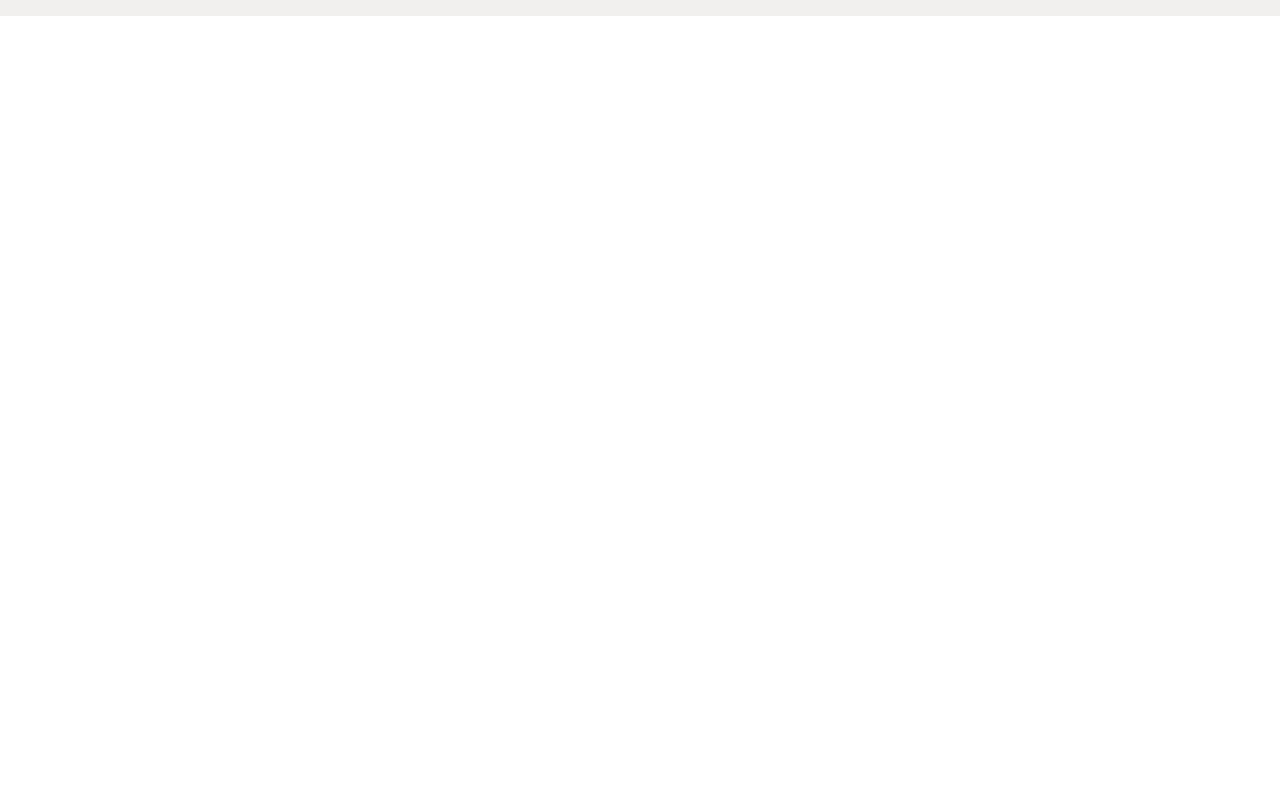
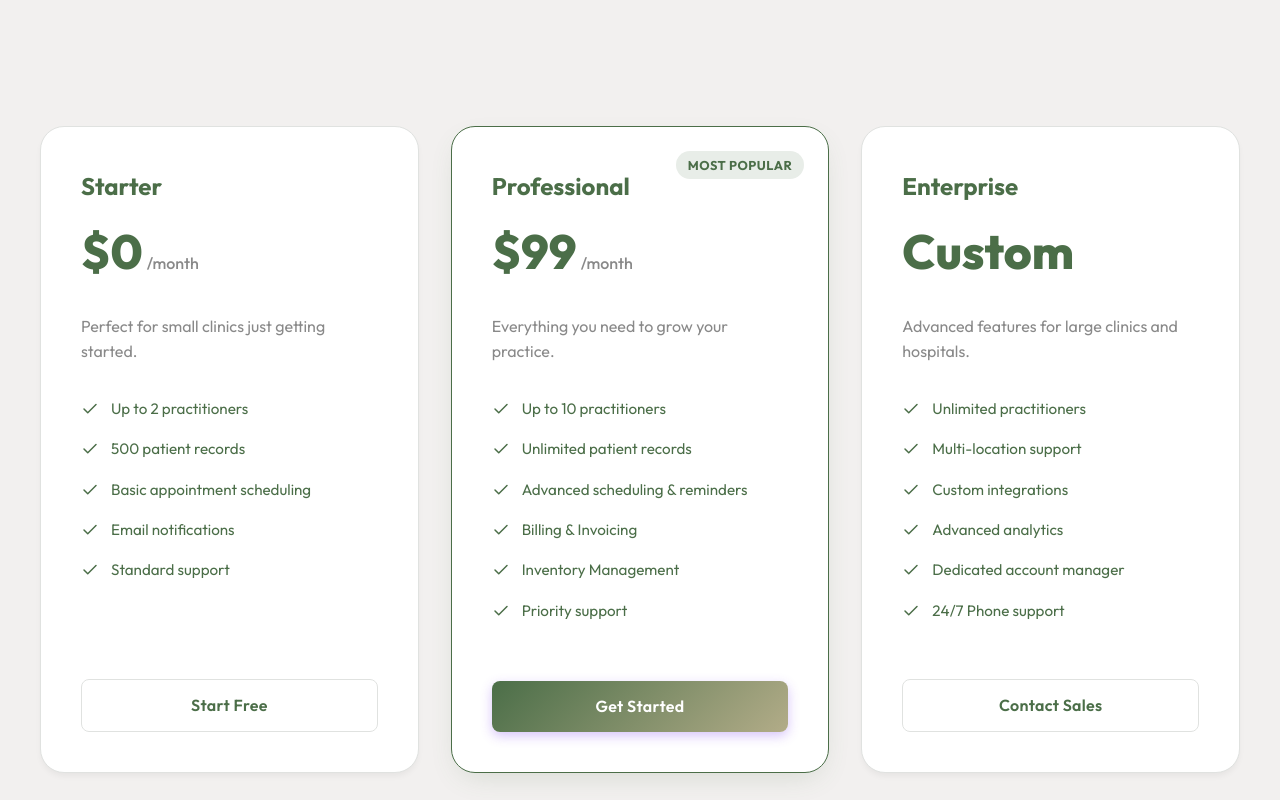
Before and after one commit to Danialjatt/Tekvia.Danial, a React (Vite) app: page /pricing in a window 1280 px wide. Shown: the part 420-1220 px from the top of the page. Before the commit the page ends 800 px from the top, so only its background shows below. Built offline with nearby package versions, Linux system fonts and the light colour scheme.

Commit message:
TheFinalCommit

```diff
--- a/src/App.jsx
+++ b/src/App.jsx
@@ -6,6 +6,7 @@ import SignUp from './components/SignUp';
 import SignIn from './components/SignIn';
 import Footer from './components/Footer';
 
+import Pricing from './components/Pricing';
 import ForClinics from './components/ForClinics';
 
 function App() {
@@ -19,6 +20,7 @@ function App() {
         <Route path="/" element={<Home />} />
         <Route path="/home" element={<Home />} />
         <Route path="/contact" element={<ContactUs />} />
+        <Route path="/pricing" element={<Pricing />} />
         <Route path="/clinics" element={<ForClinics />} />
         <Route path="/signup" element={<SignUp />} />
         <Route path="/login" element={<SignIn />} />
--- a/src/components/Navbar.jsx
+++ b/src/components/Navbar.jsx
@@ -27,7 +27,7 @@ const Navbar = () => {
                         <li className="nav-item">
                             <Link to="/">Home</Link>
                         </li>
-                        <li className="nav-item"><a href="/#pricing">Pricing</a></li>
+                        <li className="nav-item"><Link to="/pricing">Pricing</Link></li>
                         <li className="nav-item"><Link to="/clinics">For Clinics</Link></li>
                         <li className="nav-item"><Link to="/contact">Contact Us</Link></li>
                     </ul>
@@ -50,7 +50,7 @@ const Navbar = () => {
                     <div className="mobile-menu">
                         <ul className="mobile-nav-links">
                             <li><Link to="/" onClick={() => setIsMobileMenuOpen(false)}>Home</Link></li>
-                            <li><a href="/#pricing">Pricing</a></li>
+                            <li><Link to="/pricing" onClick={() => setIsMobileMenuOpen(false)}>Pricing</Link></li>
                             <li><Link to="/clinics" onClick={() => setIsMobileMenuOpen(false)}>For Clinics</Link></li>
                             <li><Link to="/contact" onClick={() => setIsMobileMenuOpen(false)}>Contact Us</Link></li>
                             <li className="mobile-actions">
--- /dev/null
+++ b/src/components/Pricing.css
@@ -0,0 +1,145 @@
+.pricing-page {
+    padding-top: var(--header-height);
+    background-color: var(--color-bg-light);
+    min-height: 100vh;
+}
+
+.pricing-header {
+    background-color: var(--color-white);
+    padding: 6rem 0 4rem;
+    text-align: center;
+}
+
+.pricing-title {
+    font-size: 3.5rem;
+    font-weight: 800;
+    margin-bottom: 1.5rem;
+    color: var(--color-text-main);
+}
+
+.pricing-subtitle {
+    font-size: 1.25rem;
+    color: var(--color-text-light);
+    max-width: 600px;
+    margin: 0 auto;
+}
+
+.pricing-content {
+    padding: 6rem 0;
+}
+
+.pricing-grid {
+    display: grid;
+    grid-template-columns: repeat(3, 1fr);
+    gap: 2rem;
+    margin-top: 2rem;
+}
+
+.pricing-card {
+    background: white;
+    border-radius: var(--radius-lg);
+    padding: 2.5rem;
+    box-shadow: 0 4px 6px -1px rgba(0, 0, 0, 0.05);
+    transition: transform 0.3s ease, box-shadow 0.3s ease;
+    border: 1px solid var(--color-border);
+    display: flex;
+    flex-direction: column;
+    position: relative;
+    overflow: hidden;
+}
+
+.pricing-card:hover {
+    transform: translateY(-5px);
+    box-shadow: var(--shadow-soft);
+}
+
+.pricing-card.popular {
+    border-color: var(--color-primary);
+    box-shadow: 0 10px 30px -10px rgba(75, 110, 72, 0.2);
+}
+
+.popular-badge {
+    position: absolute;
+    top: 1.5rem;
+    right: 1.5rem;
+    background: var(--color-primary-light);
+    color: var(--color-primary);
+    padding: 0.25rem 0.75rem;
+    border-radius: 50px;
+    font-size: 0.8rem;
+    font-weight: 700;
+    text-transform: uppercase;
+    letter-spacing: 0.5px;
+}
+
+.plan-name {
+    font-size: 1.5rem;
+    font-weight: 700;
+    margin-bottom: 0.5rem;
+    color: var(--color-text-main);
+}
+
+.plan-price {
+    font-size: 3rem;
+    font-weight: 800;
+    color: var(--color-text-main);
+    margin-bottom: 1.5rem;
+    display: flex;
+    align-items: baseline;
+    gap: 0.25rem;
+}
+
+.plan-period {
+    font-size: 1rem;
+    color: var(--color-text-light);
+    font-weight: 500;
+}
+
+.plan-description {
+    color: var(--color-text-light);
+    margin-bottom: 2rem;
+    line-height: 1.6;
+}
+
+.plan-features {
+    margin-bottom: 2.5rem;
+    flex: 1;
+}
+
+.feature-item {
+    display: flex;
+    align-items: center;
+    gap: 0.75rem;
+    margin-bottom: 1rem;
+    font-size: 0.95rem;
+    color: var(--color-text-main);
+}
+
+.feature-icon {
+    color: var(--color-success);
+    flex-shrink: 0;
+}
+
+.pricing-btn {
+    width: 100%;
+    margin-top: auto;
+}
+
+@media (max-width: 968px) {
+    .pricing-grid {
+        grid-template-columns: repeat(2, 1fr);
+    }
+}
+
+@media (max-width: 768px) {
+    .pricing-grid {
+        grid-template-columns: 1fr;
+        max-width: 500px;
+        margin-left: auto;
+        margin-right: auto;
+    }
+
+    .pricing-title {
+        font-size: 2.5rem;
+    }
+}
--- /dev/null
+++ b/src/components/Pricing.jsx
@@ -0,0 +1,108 @@
+import React from 'react';
+import { Check, X } from 'lucide-react';
+import { Link } from 'react-router-dom';
+import './Pricing.css';
+
+const Pricing = () => {
+    // Placeholder data - can be easily updated later
+    const plans = [
+        {
+            name: "Starter",
+            price: "$0",
+            period: "/month",
+            description: "Perfect for small clinics just getting started.",
+            features: [
+                "Up to 2 practitioners",
+                "500 patient records",
+                "Basic appointment scheduling",
+                "Email notifications",
+                "Standard support"
+            ],
+            buttonText: "Start Free",
+            buttonLink: "/signup",
+            isPopular: false
+        },
+        {
+            name: "Professional",
+            price: "$99",
+            period: "/month",
+            description: "Everything you need to grow your practice.",
+            features: [
+                "Up to 10 practitioners",
+                "Unlimited patient records",
+                "Advanced scheduling & reminders",
+                "Billing & Invoicing",
+                "Inventory Management",
+                "Priority support"
+            ],
+            buttonText: "Get Started",
+            buttonLink: "/signup",
+            isPopular: true
+        },
+        {
+            name: "Enterprise",
+            price: "Custom",
+            period: "",
+            description: "Advanced features for large clinics and hospitals.",
+            features: [
+                "Unlimited practitioners",
+                "Multi-location support",
+                "Custom integrations",
+                "Advanced analytics",
+                "Dedicated account manager",
+                "24/7 Phone support"
+            ],
+            buttonText: "Contact Sales",
+            buttonLink: "/contact",
+            isPopular: false
+        }
+    ];
+
+    return (
+        <div className="pricing-page">
+            <div className="pricing-header">
+                <div className="container">
+                    <h1 className="pricing-title">Simple, Transparent Pricing</h1>
+                    <p className="pricing-subtitle">
+                        Choose the plan that fits your clinic's needs. clear pricing, no hidden fees.
+                    </p>
+                </div>
+            </div>
+
+            <div className="container pricing-content">
+                <div className="pricing-grid">
+                    {plans.map((plan, index) => (
+                        <div key={index} className={`pricing-card ${plan.isPopular ? 'popular' : ''}`}>
+                            {plan.isPopular && <div className="popular-badge">Most Popular</div>}
+
+                            <h3 className="plan-name">{plan.name}</h3>
+                            <div className="plan-price">
+                                {plan.price}
+                                <span className="plan-period">{plan.period}</span>
+                            </div>
+                            <p className="plan-description">{plan.description}</p>
+
+                            <div className="plan-features">
+                                {plan.features.map((feature, idx) => (
+                                    <div key={idx} className="feature-item">
+                                        <Check size={18} className="feature-icon" />
+                                        <span>{feature}</span>
+                                    </div>
+                                ))}
+                            </div>
+
+                            <Link
+                                to={plan.buttonLink}
+                                className={`btn ${plan.isPopular ? 'btn-primary' : 'btn-outline'} pricing-btn`}
+                            >
+                                {plan.buttonText}
+                            </Link>
+                        </div>
+                    ))}
+                </div>
+            </div>
+        </div>
+    );
+};
+
+export default Pricing;
--- a/src/components/Support.jsx
+++ b/src/components/Support.jsx
@@ -9,7 +9,7 @@ const Support = () => {
             <div className="container">
                 <div className="support-header text-center">
                     <h2 className="section-title">
-                        We're here to <span style={{ color: '#000000' }}>help</span>.
+                        We're here to <span>help</span>.
                     </h2>
                     <p className="support-subtitle">
                         Unlimited, free support to help you get started and keep running smoothly.
--- a/src/components/WhyChooseTekvida.jsx
+++ b/src/components/WhyChooseTekvida.jsx
@@ -11,7 +11,7 @@ const WhyChooseTekvida = () => {
 
                     <h2 className="section-title">
                         The Complete Healthcare <br />
-                        <span style={{ color: '#000000' }}>Management Solution</span>
+                        <span>Management Solution</span>
                     </h2>
 
                     <p className="section-description">
--- a/src/index.css
+++ b/src/index.css
@@ -27,7 +27,7 @@
   --gradient-glow: radial-gradient(circle at top left, #B2AC8840, transparent 40%);
 
   /* Neutrals */
-  --color-text-main: #2d3730;
+  --color-text-main: var(--color-primary);
   /* Dark green-grey for better harmony */
   --color-text-light: var(--color-grey);
   --color-bg-light: var(--color-off-white);
```
